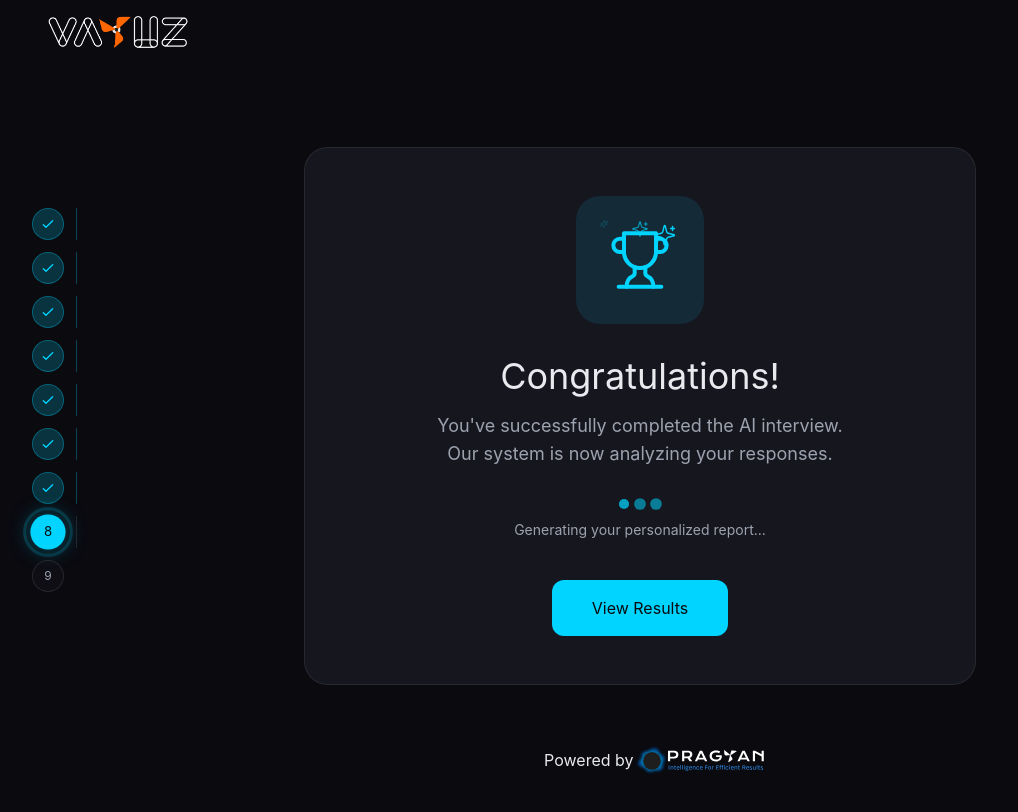
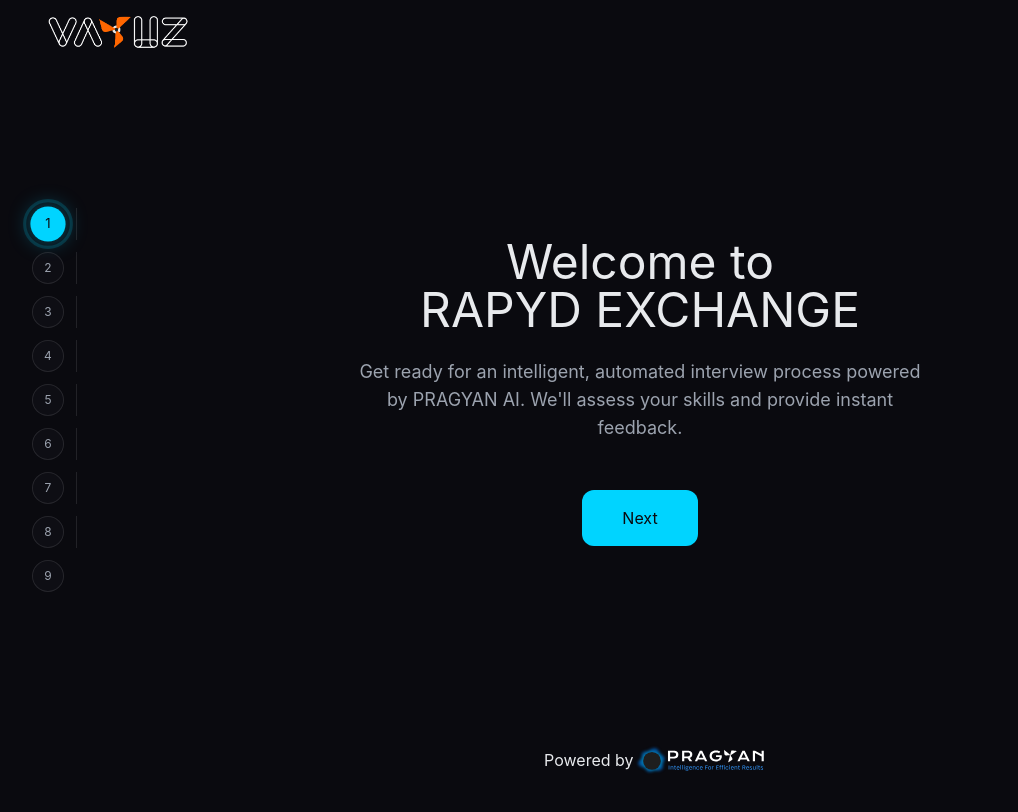
Before and after one commit to nishant-chauhan2427/AI_POC_Frontend, a React (Vite) app: page / in a window 1280 px wide. Shown: the top 812 px of the page, without its empty margins (0-1018 px from the left). Built offline with nearby package versions, Linux system fonts and the light colour scheme.

Commit message:
state changed

```diff
--- a/src/App.tsx
+++ b/src/App.tsx
@@ -46,7 +46,7 @@
 
 
 export default function App() {
-  const [currentStep, setCurrentStep] = useState(8);
+  const [currentStep, setCurrentStep] = useState(1);
 
   /* ---------------- URL DATA ---------------- */
   const [initialUserData, setInitialUserData] = useState(null);
```
